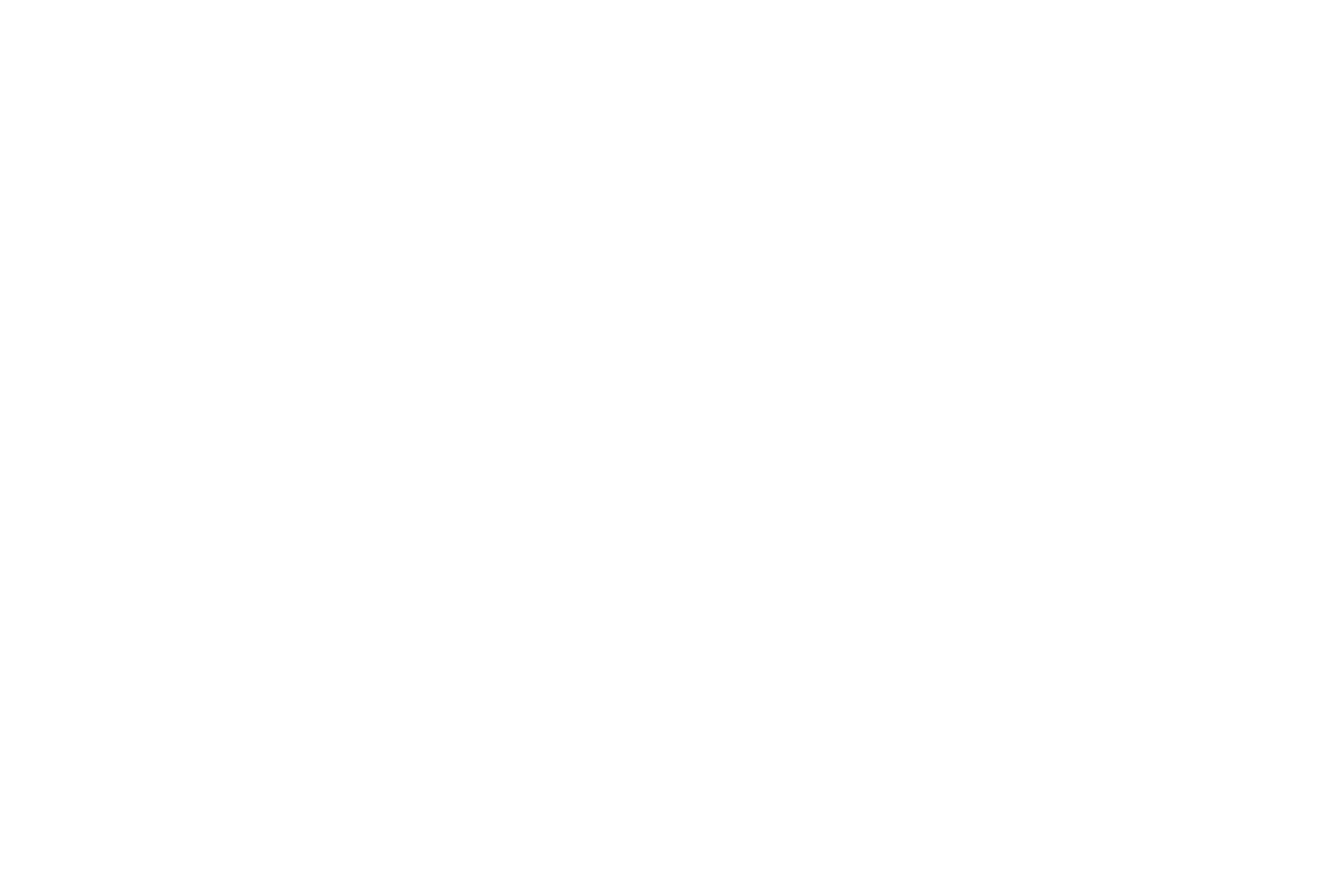
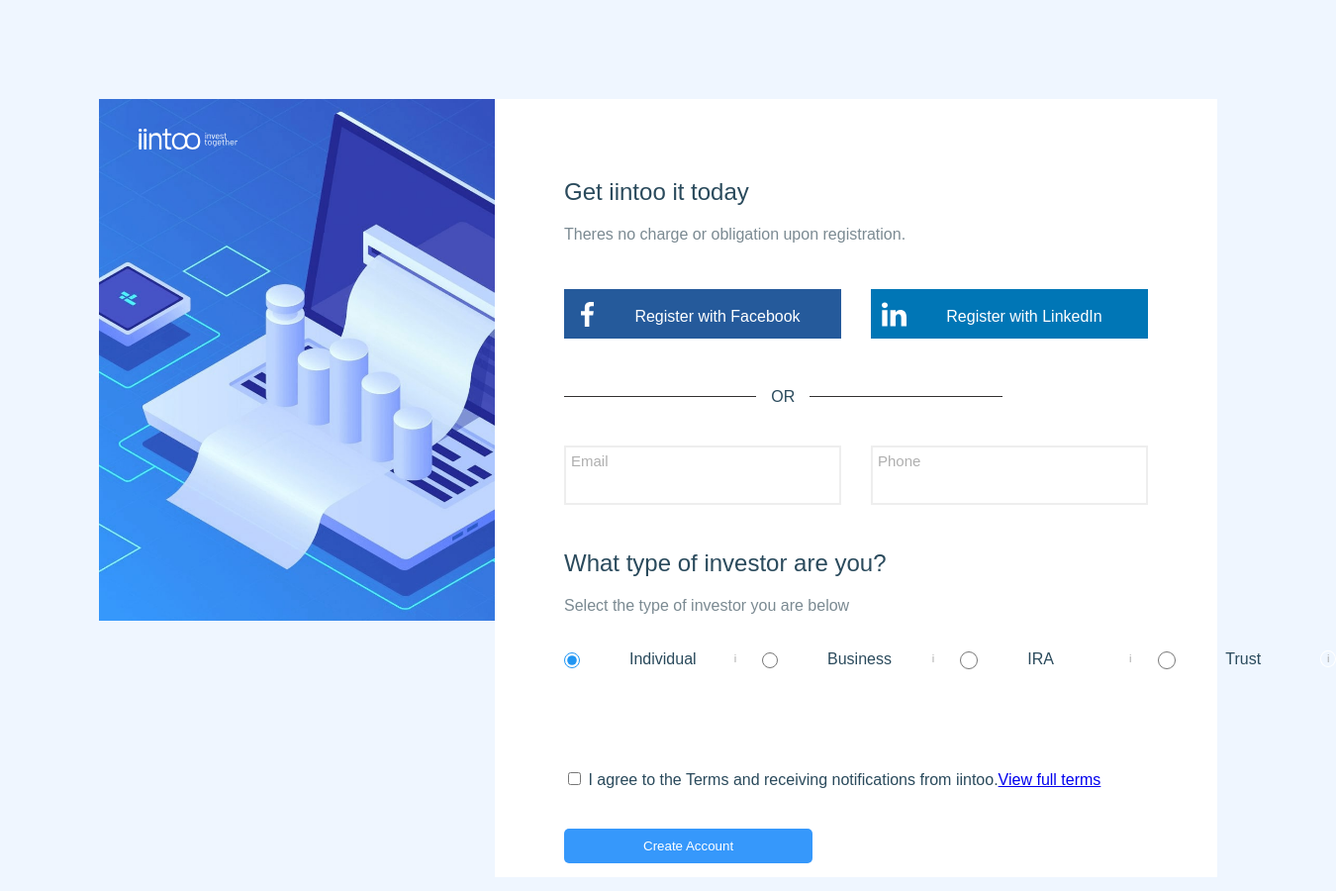
Before and after one commit to muselesser/JavaScript-web-core-5.9, a plain HTML site: page index.html in a window 1280 px wide. Shown: the whole page at 99% size, 1350 px wide, since content can reach past the window. Before the commit the page ends 800 px from the top, so only its background shows below. Drawn offline with Linux system fonts and the light colour scheme.

Commit message:
add project

```diff
--- a/index.html
+++ b/index.html
@@ -3,9 +3,110 @@
 <head>
     <meta charset="UTF-8">
     <meta name="viewport" content="width=device-width, initial-scale=1.0">
-    <title>Document</title>
+    <title>
+        my first website
+    </title>
+    <link rel="stylesheet" href="style.css">
 </head>
 <body>
+<div class="container">
+    <div class="left">
+        <img src="logo.svg" alt="logo" class="logo">
+         <img src="bg.jpg" alt="background" class="background">
+    </div>
 
+<div class="right">
+   <div class="idk">
+    <h2>Get iintoo it today</h2>
+    <p>Theres no charge or obligation upon registration.</p>
+   </div>
+
+   <div class="registration">
+
+    <button class="facebook">
+        <img src="facebook.svg">
+        <span class="icon">Register with Facebook</span>
+    </button>
+
+    <button class="linkedin">
+        <img src="linkedin.svg">
+        <span class="icon">Register with LinkedIn</span>
+    </button>
+   </div>
+
+
+    <div class="or">
+     <span>OR</span>
+    </div>
+
+
+   <div class="input-fields">
+
+    <div class='box'>
+     <input type="email" placeholder="">
+     <label>Email</label>
+    </div>
+
+    <div class='box'>
+     <input type="tel" placeholder="">
+     <label>Phone</label>
+    </div>
+   </div>
+
+   <div class="account">
+      <h2>What type of investor are you?</h2>
+      <p>Select the type of investor you are below</p>
+
+      <div class="options">
+    <label class="option">
+        <input type="radio" name="account" checked>
+        <span>Individual</span>
+        <div class="info">
+            i
+            <div class="tooltip">
+                I am a natural person investing on my
+                own behalf as a sole owner, joint tenant,
+                or tenant in common.
+            </div>
+        </div>
+    </label>
+
+    <label class="option">
+        <input type="radio" name="account">
+        <Span>Business</Span>
+        <div class="info">
+            i
+            <div class="tooltip">Account information.</div>
+        </div>
+    </label>
+
+    <label class="option">
+        <input type="radio" name="account">
+        <span>IRA</span>
+        <div class="info">
+            i
+            <div class="tooltip">Account information.</div>
+        </div>
+    </label>
+
+    <label class="option">
+        <input type="radio" name="account">
+        <span>Trust</span>
+        <div class="info">
+            i
+            <div class="tooltip">Account information.</div>
+        </div>
+    </label>
+
+</div>
+
+    </div>
+
+   <div class="submit">
+    <input type="checkbox" name="terms"> I agree to the Terms and receiving notifications from iintoo.<a href="https://youtu.be/dQw4w9WgXcQ?si=-jkTt_8GrcMVLXki" target="_blank">View full terms</a>
+    <br>
+    <button>Create Account</button>
+   </div>
+</div>
 </body>
 </html>
--- a/style.css
+++ b/style.css
@@ -0,0 +1,296 @@
+body {
+    font-family: 'Barlow', sans-serif;
+    margin: 0;
+    padding: 50px;
+    background-color: #eff6ff;
+}
+
+
+.left {
+    position: relative;
+    width: 40%;
+}
+
+.background {
+    width: 100%;
+    height: auto;
+    object-fit: cover;
+    background-color: #FFFFFF;
+    margin: 50px;
+}
+
+.logo {
+    position: absolute;
+    top: 20px;
+    left: 30px;
+    width: 100px;
+    height: auto;
+    padding: 60px;
+}
+.idk h2 {
+    display: flex;
+    font-weight: 400;
+    color: #2A4A5C;
+}
+
+.account h2 {
+    font-weight: 400;
+    color: #2A4A5C;
+}
+
+
+.container {
+    display: flex;
+    height: 100vh;
+}
+
+.right {
+    width: 50%;
+    height: 82%;
+    padding: 70px;
+    padding-top: 60px;
+    display: flex;
+    flex-direction: column;
+    justify-content: top;
+    align-items: left;
+    margin-top: 50px;
+    margin-left: 50px;
+    background-color: #FFFFFF;
+    margin-bottom: 40px;
+}
+
+
+
+
+.registration {
+    display: flex;
+    gap: 30px;
+    align-items: center;
+    justify-content: flex-start;
+    margin-top: 30px;
+    margin-bottom: 30px;
+
+}
+
+.registration button  {
+    width: 280px;
+    height: 50px;
+    border: none;
+    color: #FFFFFF;
+    font-size: 22px;
+    cursor: pointer;
+    display: flex;
+    align-items: center;
+    justify-content: flex-start;
+    padding-bottom: 5px;
+
+
+}
+
+.facebook {
+    background-color: #255A9B;
+}
+
+.linkedin {
+    background-color: #0076B6;
+}
+
+.icon {
+    color: #FFFFFF;
+    width: 100%;
+    font-size: medium;
+    display: block;
+    padding-top: 10px;
+
+
+}
+
+.registration img {
+    width: 25px;
+    margin-top: 10px;
+    margin-left: 5px;
+    margin-bottom: 5px;
+    display: block;
+    justify-content: left;
+
+}
+
+.or {
+    display: flex;
+    align-items: center;
+    gap: 15px;
+    width: 75%;
+    color: #2A4A5C;
+    font-size: 16px;
+    margin-top: 20px;
+    margin-bottom: 40px;
+}
+
+.or::before,
+.or::after {
+    content: '';
+    flex: 1;
+    height: 1px;
+    background-color: rgb(51, 49, 49);
+}
+
+input[type="email"],
+input[type="tel"] {
+    display: block;
+    width: 50%;
+    padding: 10px;
+    margin: 10px 0;
+    border: 1px #EEEEEE;
+    border-radius: 5px;
+    display: flex;
+    flex-direction: row;
+    gap: 50px;
+}
+
+.input-fields {
+    display: flex;
+    gap: 30px;
+    justify-content: left;
+    margin-bottom: 20px;
+}
+
+.box {
+    width: 280px;
+    height: 60px;
+    border: 2px solid #eeeeee;
+    margin-bottom: 5px;
+    padding-left: 5px;
+    display: flex;
+    flex-direction: column;
+    box-sizing: border-box;
+    align-items: flex-start;
+}
+
+.box label {
+   color: #AFAFAF;
+   font-size: 15px;
+   order: 1;
+   margin-top: 5px;
+}
+
+.box input {
+    border: none;
+    outline: none;
+    font-size: 19px;
+    width: 90%;
+    height: 2%;
+    order: 2;
+}
+
+.input-fields:focus-within {
+    border-left: 3px solid #4db1fe;
+    height: 60px;
+}
+.account h2 {
+    font-weight: 400;
+}
+
+.account p {
+    padding-bottom: 20px;
+}
+
+.account {
+    padding-bottom: 100px;
+}
+
+.account label {
+    display: column;
+    flex-direction: row;
+    gap: 50px;
+
+}
+
+.submit button {
+    background-color: #3698FB;
+    color: white;
+    padding: 10px 80px;
+    margin-top: 40px;
+    border: none;
+    cursor: pointer;
+    border-radius: 5px;
+
+}
+
+.submit {
+    color: #2A4A5C;
+}
+
+p {
+    color: #7B8A92;
+}
+
+.options {
+    display: flex;
+    justify-content: flex-start;
+    gap: 20px;
+}
+
+.options span {
+    font-size: medium;
+    justify-content: left;
+    width: 50px;
+    display: flex;
+    text-align: left;
+    justify-content: flex-start;
+    color: #2A4A5C;
+
+}
+
+.option {
+    display: flex;
+
+    font-size: 20px;
+    cursor: pointer;
+    gap: 40px;
+    width: 180px;
+}
+
+
+.option input {
+    width: 20px;
+    height: 20px;
+    accent-color: #2196f3;
+    cursor: pointer;
+    margin: 0;
+    padding: 0;
+}
+
+
+.info {
+    width: 15px;
+    height: 15px;
+    border: 1px solid #FFFFFF;
+    border-radius: 50%;
+    color: #aaa;
+    font-size: 11px;
+    display: flex;
+    justify-content: center;
+    align-items: center;
+    position: relative;
+}
+
+
+.tooltip {
+    display: none;
+    position: absolute;
+    top: 35px;
+    left: -250px;
+    width: 320px;
+    padding: 20px;
+    background: #FFFFFF;
+    color: #AFAFAF;
+    font-size: 16px;
+    line-height: 1.5;
+    border-radius: 8px;
+    box-shadow: 0 5px 25px rgba(0,0,0,0.1);
+    z-index: 10;
+}
+
+.info:hover .tooltip {
+    display: block;
+}
```
Also changed, not shown: bg.jpg (added), facebook.svg (added), linkedin.svg (added), logo.svg (added).
